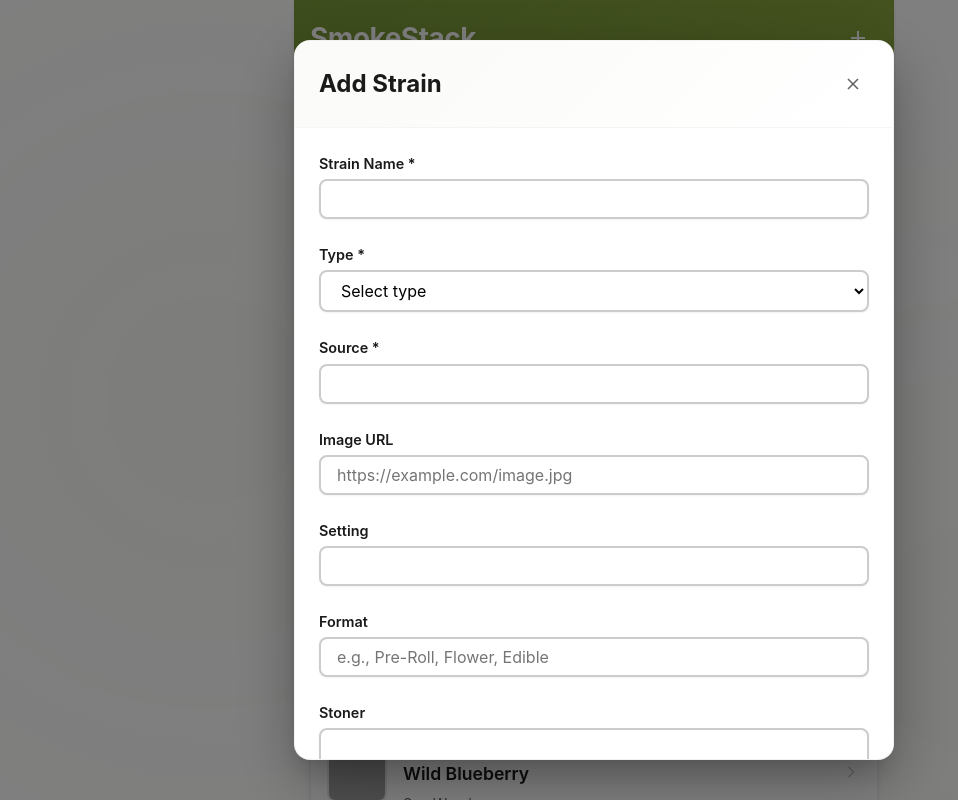
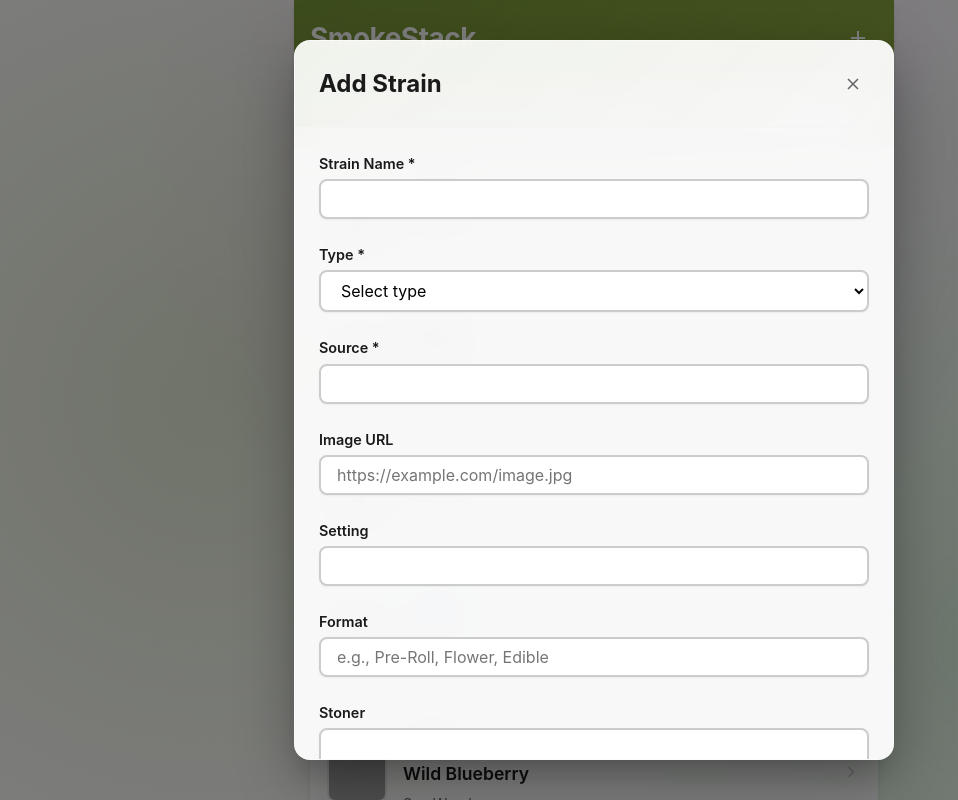
Before and after one commit to generalNada/smokeStackTwo, a plain HTML site: page index.html in a window 1280 px wide. Both pictures are taken after a click on the button 904 px from the left and 38 px from the top of the page. Shown: the top 800 px of the page, without its empty margins (46-1004 px from the left). Drawn offline with Linux system fonts and the light colour scheme; grey boxes are pictures that could not be loaded.

Commit message:
UI enhancements

```diff
--- a/style.css
+++ b/style.css
@@ -52,15 +52,29 @@
 body {
   font-family: -apple-system, BlinkMacSystemFont, "Segoe UI", Roboto, Oxygen,
     Ubuntu, Cantarell, sans-serif;
-  background: var(--background-gradient);
+  background: linear-gradient(
+    135deg,
+    #1a1a2e 0%,
+    #16213e 25%,
+    #0f3460 50%,
+    #533483 75%,
+    #16213e 100%
+  );
+  background-size: 400% 400%;
+  animation: gradientShift 15s ease infinite;
   background-image: radial-gradient(
       circle at 20% 50%,
-      rgba(107, 142, 35, 0.03) 0%,
+      rgba(107, 142, 35, 0.2) 0%,
       transparent 50%
     ),
     radial-gradient(
       circle at 80% 80%,
-      rgba(107, 142, 35, 0.03) 0%,
+      rgba(76, 175, 80, 0.2) 0%,
+      transparent 50%
+    ),
+    radial-gradient(
+      circle at 50% 20%,
+      rgba(156, 39, 176, 0.15) 0%,
       transparent 50%
     );
   background-attachment: fixed;
@@ -69,6 +83,18 @@ body {
   padding-bottom: 80px; /* Space for bottom nav */
   overflow-x: hidden;
   min-height: 100vh;
+}
+
+@keyframes gradientShift {
+  0% {
+    background-position: 0% 50%;
+  }
+  50% {
+    background-position: 100% 50%;
+  }
+  100% {
+    background-position: 0% 50%;
+  }
 }
 
 /* Header */
@@ -210,7 +236,9 @@ body {
 }
 
 .strain-item {
-  background-color: var(--white);
+  background-color: rgba(255, 255, 255, 0.7);
+  backdrop-filter: blur(10px);
+  -webkit-backdrop-filter: blur(10px);
   border-radius: var(--radius-md);
   margin-bottom: var(--spacing-md);
   padding: var(--spacing-md);
@@ -220,7 +248,7 @@ body {
   cursor: pointer;
   transition: all 0.3s cubic-bezier(0.4, 0, 0.2, 1);
   box-shadow: var(--shadow-md);
-  border: 1px solid rgba(0, 0, 0, 0.05);
+  border: 1px solid rgba(255, 255, 255, 0.3);
   position: relative;
   overflow: hidden;
 }
@@ -284,7 +312,9 @@ body {
 }
 
 .grid-item {
-  background-color: var(--white);
+  background-color: rgba(255, 255, 255, 0.7);
+  backdrop-filter: blur(10px);
+  -webkit-backdrop-filter: blur(10px);
   border-radius: var(--radius-md);
   overflow: hidden;
   cursor: pointer;
@@ -292,7 +322,7 @@ body {
   box-shadow: var(--shadow-md);
   aspect-ratio: 1;
   position: relative;
-  border: 1px solid rgba(0, 0, 0, 0.05);
+  border: 1px solid rgba(255, 255, 255, 0.3);
 }
 
 .grid-item::after {
@@ -344,7 +374,9 @@ body {
   gap: 4px;
   position: relative;
   z-index: 1;
-  background: var(--white);
+  background: rgba(255, 255, 255, 0.9);
+  backdrop-filter: blur(5px);
+  -webkit-backdrop-filter: blur(5px);
 }
 
 .grid-item-name {
@@ -486,12 +518,14 @@ body {
 }
 
 .detail-card {
-  background-color: var(--white);
+  background-color: rgba(255, 255, 255, 0.85);
+  backdrop-filter: blur(10px);
+  -webkit-backdrop-filter: blur(10px);
   border-radius: var(--radius-lg);
   padding: var(--spacing-lg);
   box-shadow: var(--shadow-xl);
   animation: slideUp 0.3s ease-out;
-  border: 1px solid rgba(0, 0, 0, 0.05);
+  border: 1px solid rgba(255, 255, 255, 0.3);
 }
 
 @keyframes slideUp {
@@ -629,7 +663,9 @@ body {
 }
 
 .modal {
-  background-color: var(--white);
+  background-color: rgba(255, 255, 255, 0.95);
+  backdrop-filter: blur(20px);
+  -webkit-backdrop-filter: blur(20px);
   border-radius: var(--radius-lg);
   width: 100%;
   max-width: 500px;
@@ -637,7 +673,7 @@ body {
   overflow-y: auto;
   animation: slideUp 0.3s ease-out;
   box-shadow: var(--shadow-xl), 0 20px 60px rgba(0, 0, 0, 0.3);
-  border: 1px solid rgba(0, 0, 0, 0.05);
+  border: 1px solid rgba(255, 255, 255, 0.5);
 }
 
 .modal-header {
```
